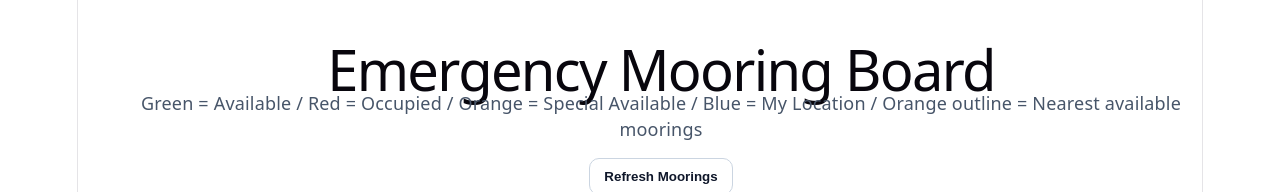
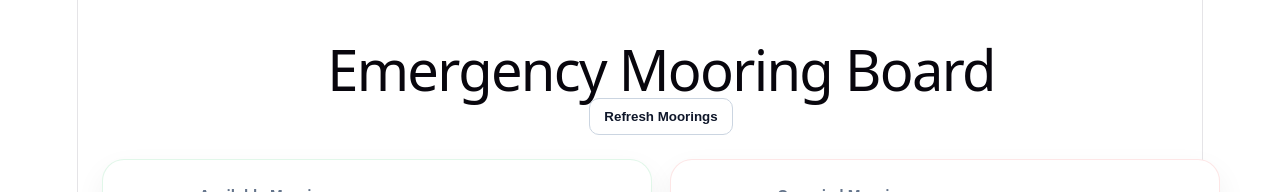
Before and after one commit to gooktolove-debug/HM-Emergency-moorings, a React (Vite) app: page / in a window 1280 px wide. Shown: the top 192 px of the page. Built offline with nearby package versions, Linux system fonts and the light colour scheme; no server answers; the database is empty.

Commit message:
Update App.jsx

```diff
--- a/src/App.jsx
+++ b/src/App.jsx
@@ -875,8 +875,7 @@ export default function App() {
       <div style={{ textAlign: 'center', marginBottom: '24px' }}>
         <h1 style={{ marginBottom: '8px' }}>Emergency Mooring Board</h1>
         <div style={{ color: '#475569', marginBottom: '16px' }}>
-          Green = Available / Red = Occupied / Orange = Special Available / Blue = My Location /
-          Orange outline = Nearest available moorings
+
         </div>
         <button onClick={loadData} style={buttonBase}>
           Refresh Moorings
```
